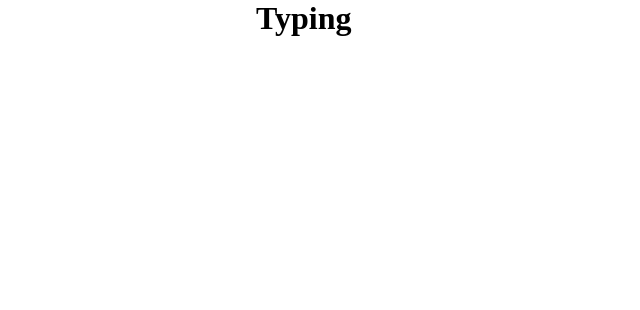
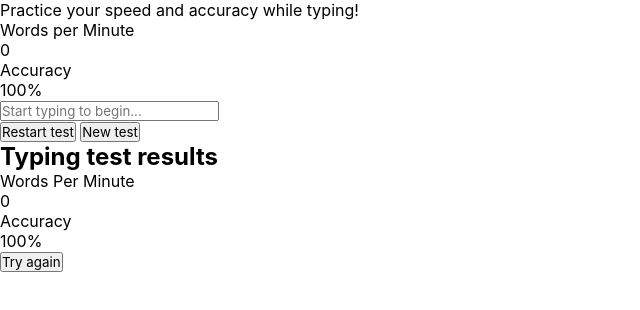
Before and after one commit to cody-quinn/fse-100-master, a plain HTML site: page src/typing/index.html in a window 1280 px wide. Shown: the whole page, without its empty margins (0-640 px from the left). Drawn offline with Linux system fonts and the light colour scheme.

Commit message:
Typing test html and some css
Built page for html (not tested so i dont know what it looks like) and began css

```diff
--- a/src/typing/index.html
+++ b/src/typing/index.html
@@ -1,10 +1,64 @@
-<html>
-  <head>
-    <title>Old people site</title>
-    <link rel="stylesheet" href="/styles.css" />
-  </head>
-  <body>
-    <h1>Typing</h1>
-    <script src="game.js" lang="javascript"></script>
-  </body>
-</html>
+<!DOCTYPE html>
+<head>
+  <meta charset = "UTF-8">
+  <meta name = "viewport" content = "width=device.width, initial-scale=1.0">
+  <link rel = "stylesheet" href = "typing-styles.css">
+  <title>Typing practice</title>
+</head>
+<body>
+<div class =" container">
+  <header class = "header">
+    <p class = "subtitle">Practice your speed and accuracy while typing!</p>
+  </header>
+
+    <div class = "stat-container">
+      <div class = "stat-card">
+        <div class = "stat-label">Words per Minute</div>
+        <div class = stat-value" id="wpm">0</div>
+      </div>
+
+      <div class = "stat-card">
+        <div class = "stat-label">Accuracy</div>
+        <div class = stat-value" id="accuracy">100%</div>
+      </div>
+
+      <div class = "timer"></div>
+      <div class = "text-display" id = "textDisplay"></div>
+
+      <div class = "input-section">
+        <label for="inputFiled"></label><input
+                class="input"
+                id="inputFiled"
+                placeholder="Start typing to begin..."
+                type="text"
+        />
+      </div>
+
+      <div class = "controls">
+        <button class = "button-primary">Restart test</button>
+        <button class = "button-secondary">New test</button>
+      </div>
+
+      <div class = "results" id = "resultsContent">
+        <div class = "results-contents">
+          <h2 class = "results-title">Typing test results</h2>
+          <div class = "result-stat">
+            <div class = "result-label">Words Per Minute</div>
+            <div class = "result-value" id = "finalWPM">0</div>
+          </div>
+
+          <div class = "result-stat">
+            <div class = "result-label">Accuracy</div>
+            <div class = "result-value" id = "finalAccuracy">100%</div>
+          </div>
+
+        </div>
+
+        <button class = "button-primary" onclick = "restartTest()">
+          Try again
+        </button>
+
+      </div>
+    </div>
+  </div>
+</body>
--- /dev/null
+++ b/src/typing/typing-styles.css
@@ -0,0 +1,22 @@
+:root {
+    --primary-color: #6366f1;
+    --secondary-color: #818cf8;
+    --text-color: #1f2937;
+    --bg-color: #f9fafb;
+    --correct-color: #10b981;
+    --error-color: #ef4444;
+    --border-color: #e5e7eb;
+}
+
+*{
+    margin: 0;
+    padding: 0;
+    box-sizing: border-box;
+    font-family: 'Inter', sans-serif;
+}
+
+body{
+
+
+
+}
```
Also changed, not shown: src/typing/typing-game.js (renamed from src/typing/game.js), 2 other files.
